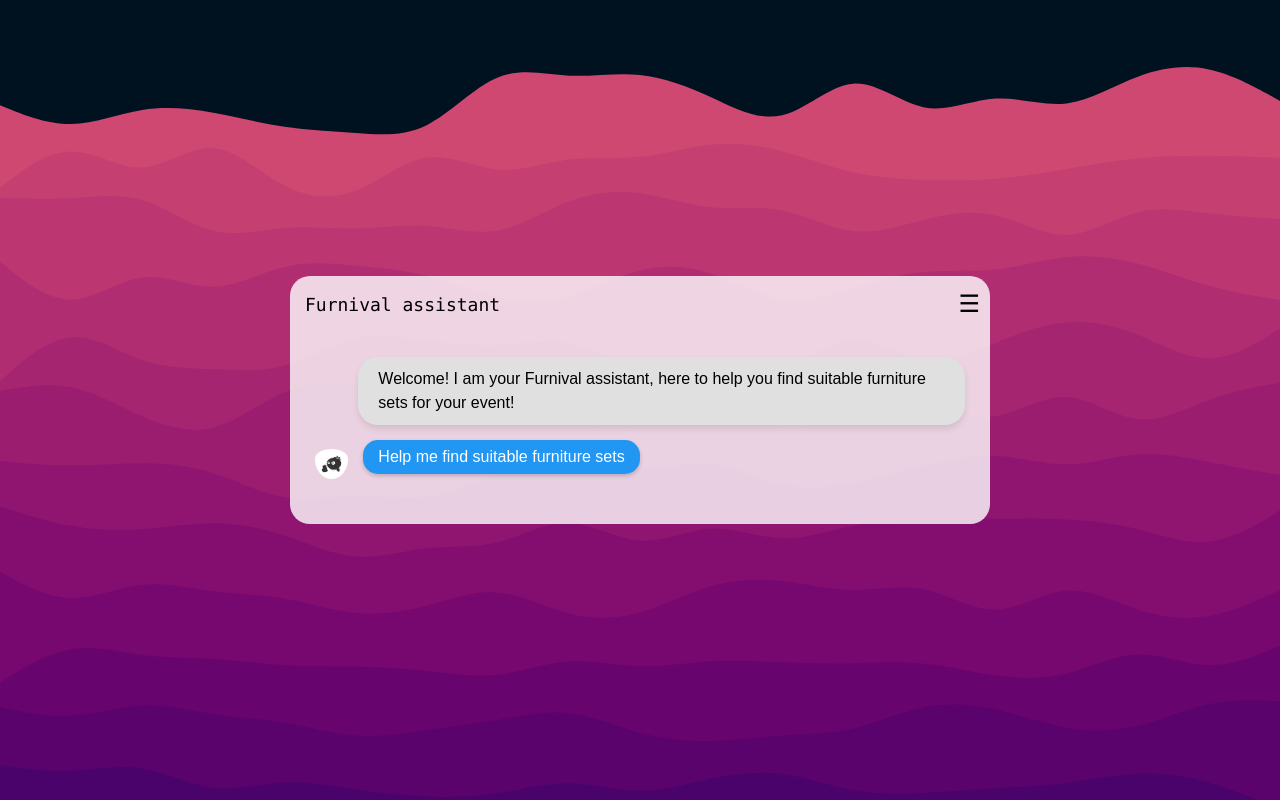
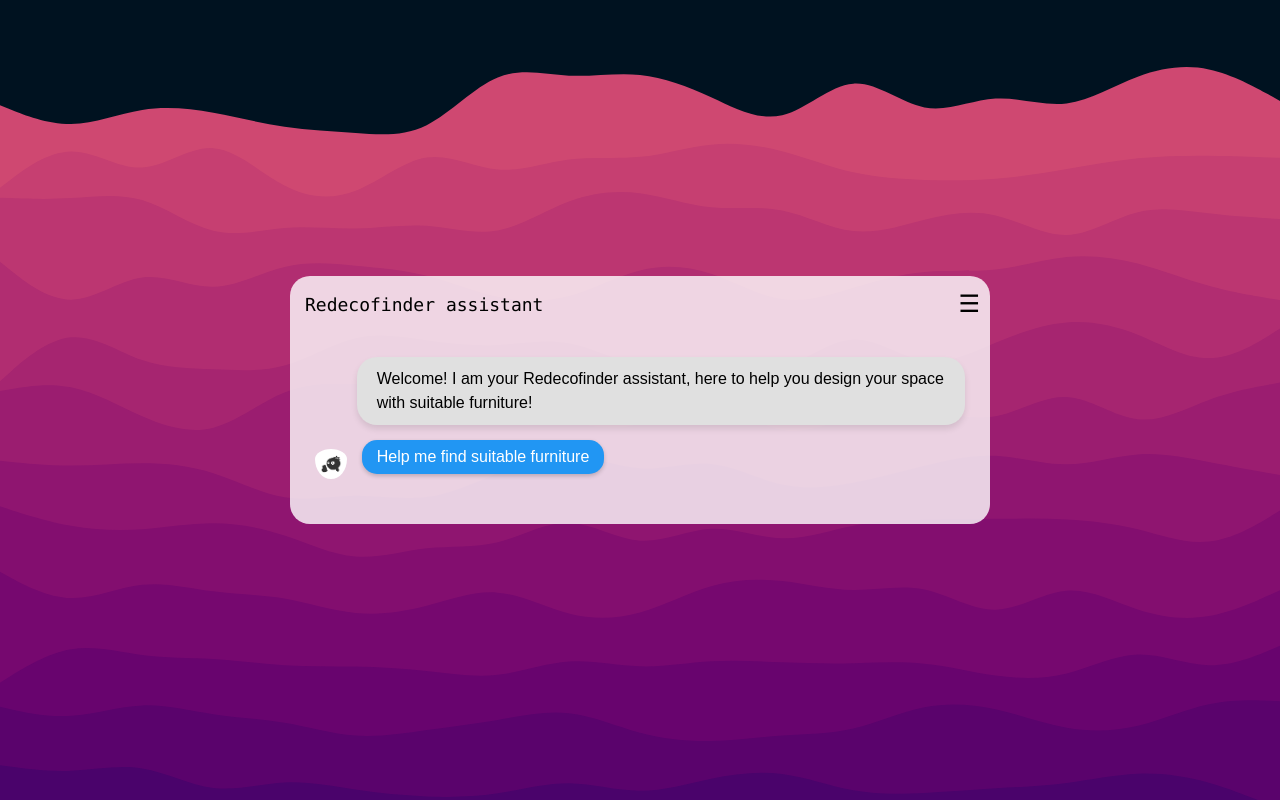
Before and after one commit to anttijoutsenniemi/redecofinder, a React (Create React App) app in the folder chat/: page / in a window 1280 px wide. Built offline with nearby package versions, Linux system fonts and the light colour scheme.

Commit message:
edited welcome screen to fit redeco

```diff
--- a/chat/src/App.tsx
+++ b/chat/src/App.tsx
@@ -15,7 +15,7 @@ export interface ChatOption {
 const App: React.FC = () => {
   const [messages, setMessages] = useState<ChatMessage[]>([
     // Initial chat messages and options
-    { id: 1, type: 'chatbot', text: 'Welcome! I am your Furnival assistant, here to help you find suitable furniture sets for your event!', options: ['Help me find suitable furniture sets'] },
+    { id: 1, type: 'chatbot', text: 'Welcome! I am your Redecofinder assistant, here to help you design your space with suitable furniture!', options: ['Help me find suitable furniture'] },
   ]);
   const [furnitureClass, setFurnitureClass] = useState<string>('Chairs');
   const messageEnd = useRef<HTMLDivElement>(null);
@@ -89,7 +89,7 @@ function toggleDrawer() {
   return (
     <div className="chat-app-background">
     <div className='screen-wrapper'>
-    <div className='app-header'><h1 className='header-title'>Furnival assistant</h1>
+    <div className='app-header'><h1 className='header-title'>Redecofinder assistant</h1>
         <div className='hamburger-menu' onClick={()=>toggleDrawer()}>
           &#9776;
         </div>
```
